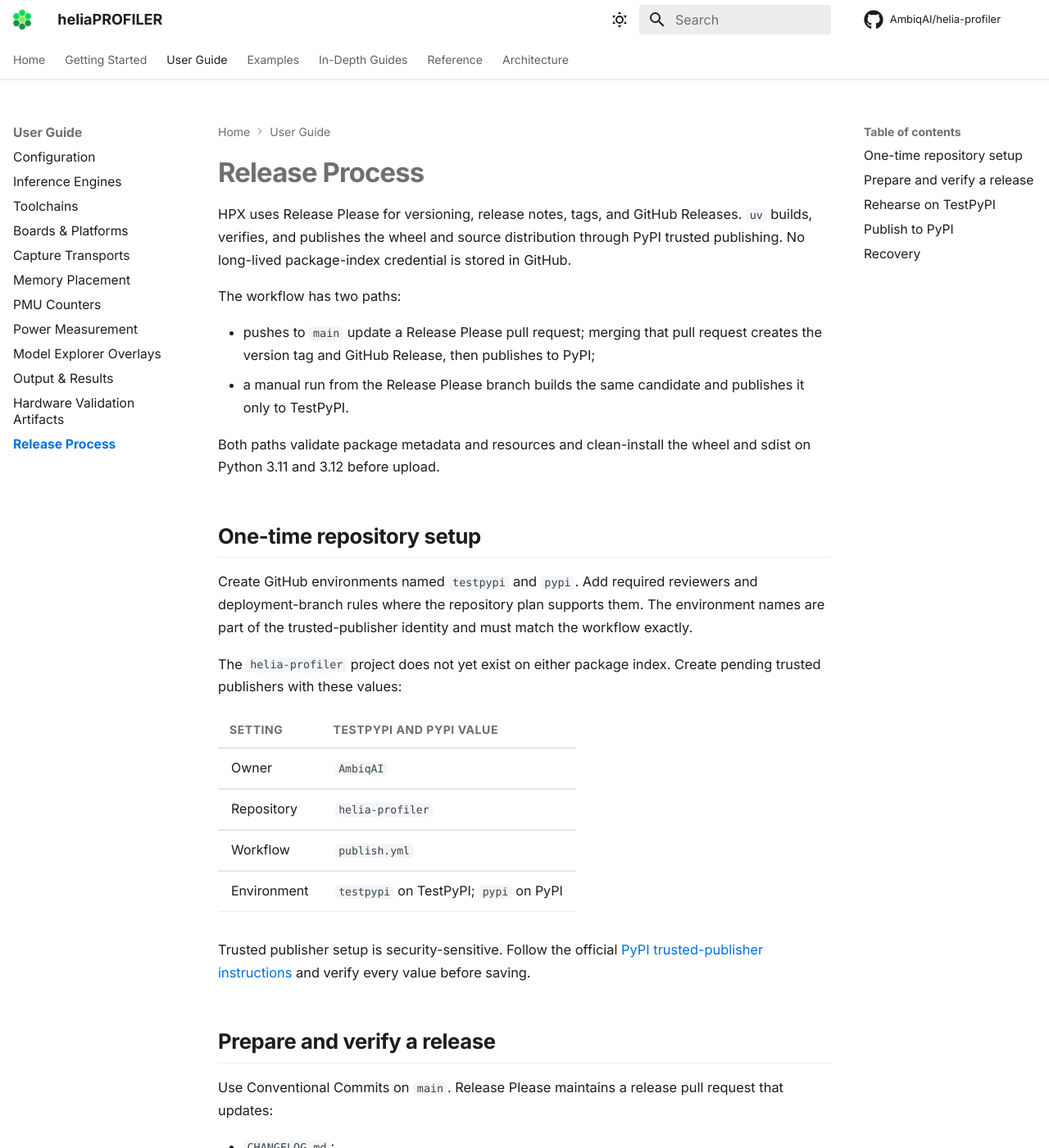
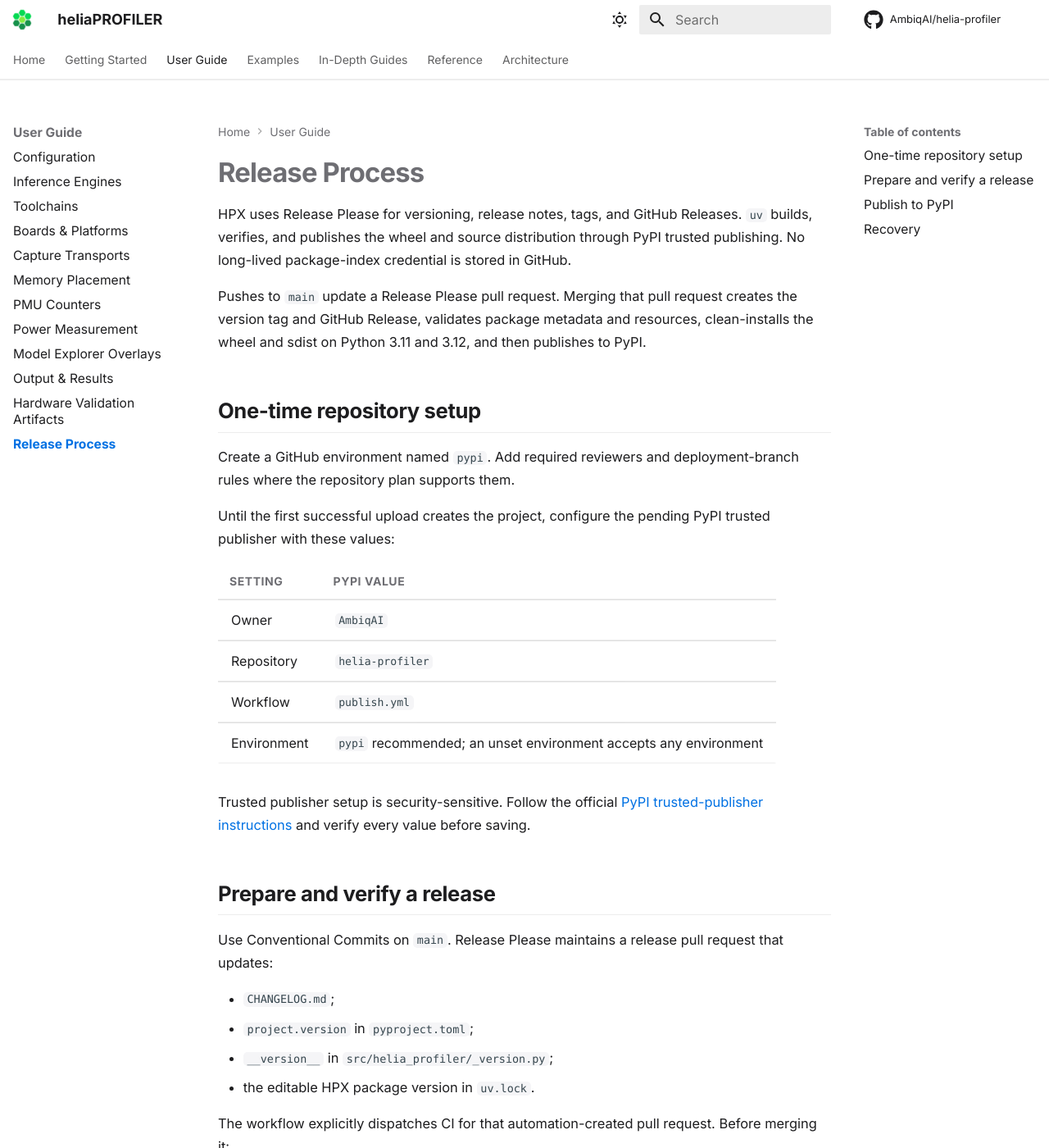
Before and after one commit to AmbiqAI/helia-profiler, an MkDocs documentation site: the page built from docs/guide/releasing.md, in a window 1280 px wide and 1400 px high. Shown: the whole window at 82% size. Built offline with MkDocs 1.6.1 and Material for MkDocs 9.7.7, drawn with Linux system fonts in a browser that asks for light colours; some web fonts are replaced; comment, search, counter and statistics services are not loaded; some of the changed text lies outside the part shown.

Commit message:
refactor(release): publish directly to PyPI

````diff
--- a/docs/guide/releasing.md
+++ b/docs/guide/releasing.md
@@ -5,32 +5,25 @@ Releases. `uv` builds, verifies, and publishes the wheel and source
 distribution through PyPI trusted publishing. No long-lived package-index
 credential is stored in GitHub.
 
-The workflow has two paths:
-
-- pushes to `main` update a Release Please pull request; merging that pull
-  request creates the version tag and GitHub Release, then publishes to PyPI;
-- a manual run from the Release Please branch builds the same candidate and
-  publishes it only to TestPyPI.
-
-Both paths validate package metadata and resources and clean-install the wheel
-and sdist on Python 3.11 and 3.12 before upload.
+Pushes to `main` update a Release Please pull request. Merging that pull request
+creates the version tag and GitHub Release, validates package metadata and
+resources, clean-installs the wheel and sdist on Python 3.11 and 3.12, and then
+publishes to PyPI.
 
 ## One-time repository setup
 
-Create GitHub environments named `testpypi` and `pypi`. Add required reviewers
-and deployment-branch rules where the repository plan supports them. The
-environment names are part of the trusted-publisher identity and must match the
-workflow exactly.
+Create a GitHub environment named `pypi`. Add required reviewers and
+deployment-branch rules where the repository plan supports them.
 
-The `helia-profiler` project does not yet exist on either package index. Create
-pending trusted publishers with these values:
+Until the first successful upload creates the project, configure the pending
+PyPI trusted publisher with these values:
 
-| Setting | TestPyPI and PyPI value |
+| Setting | PyPI value |
 | --- | --- |
 | Owner | `AmbiqAI` |
 | Repository | `helia-profiler` |
 | Workflow | `publish.yml` |
-| Environment | `testpypi` on TestPyPI; `pypi` on PyPI |
+| Environment | `pypi` recommended; an unset environment accepts any environment |
 
 Trusted publisher setup is security-sensitive. Follow the official
 [PyPI trusted-publisher instructions](https://docs.pypi.org/trusted-publishers/)
@@ -53,28 +46,9 @@ Before merging it:
 2. Require all normal CI and package checks to pass.
 3. Run the appropriate hardware release matrix against the release branch and
    archive its validation bundle.
-4. Optionally rehearse the candidate on TestPyPI.
 
 The existing `v0.1.0` tag predates this workflow. Release Please starts from
 the tracked `0.1.0` manifest and will create a new immutable version and tag.
-
-## Rehearse on TestPyPI
-
-In GitHub Actions, run **Release** manually and select the Release Please pull
-request branch. Manual runs never publish to production.
-
-Check the rendered metadata and perform a clean installation without allowing
-PyPI to satisfy the HPX package itself:
-
-```bash
-uv tool install --index-url https://test.pypi.org/simple/ \
-  --index-strategy unsafe-best-match helia-profiler==<version>
-hpx --version
-```
-
-TestPyPI does not mirror all dependencies. If dependency resolution from that
-command fails, download the HPX wheel from TestPyPI and install it while using
-PyPI for dependencies; do not weaken the production publishing workflow.
 
 ## Publish to PyPI
 
````
Also changed, not shown: docs/architecture/public-release-readiness.md (+3 -2 lines), 1 other file.
